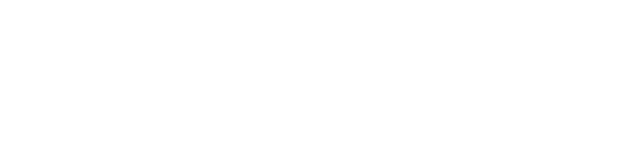
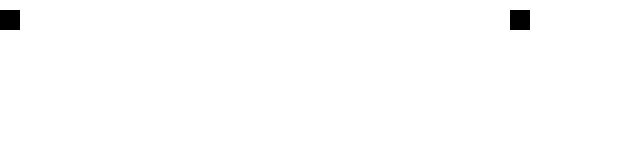
Before and after one commit to nenapisannoe/mmgd24_task1, a website built with Parcel: page index.html in a window 1280 px wide. Shown: the whole page, without its empty margins (0-640 px from the left). Built offline with nearby package versions, Linux system fonts and the light colour scheme.

Commit message:
Update for 2024

```diff
--- a/index.html
+++ b/index.html
@@ -1,7 +1,7 @@
 <!DOCTYPE html>
 <html>
 <head>
-	<title>Ping Pong Test</title>
+	<title>Collision</title>
 	<meta charset="UTF-8" />
   <style>
     * { margin:0; padding:0; }
@@ -12,6 +12,6 @@
 
 <body>
 	<canvas width="100%" height="100%" id='cnvs'></canvas>
-	<script src="./src/index.js"></script>
+	<script src="./src/index.js" type="module"></script>
 </body>
 </html>
--- a/src/index.js
+++ b/src/index.js
@@ -1,6 +1,11 @@
+import Rectangle from "./rectangle";
+
 const canvas = document.getElementById("cnvs");
 
-const gameState = {};
+const gameState = {rects:
+        [new Rectangle(10,10,20,20, 1, 0),
+            new Rectangle(500,10,20,20, -1, 0)]
+};
 
 function queueUpdates(numTicks) {
     for (let i = 0; i < numTicks; i++) {
@@ -16,10 +21,21 @@ function draw(tFrame) {
     context.clearRect(0, 0, canvas.width, canvas.height)
 
     // draw
+    gameState.rects.forEach(r=>{
+        context.beginPath()
+        context.rect(r.x, r.y, r.w, r.h)
+        context.fill()
+    })
+
 }
 
 function update(tick) {
 
+    gameState.rects.forEach(r=>{
+        r.x += r.vx
+        r.y += r.vy
+
+    })
 }
 
 function run(tFrame) {
--- a/src/rectangle.js
+++ b/src/rectangle.js
@@ -1,9 +1,11 @@
 export default class Rectangle {
-    constructor(x, y, w, h) {
+    constructor(x, y, w, h, vx, vy) {
         this.x = x
         this.y = y
         this.w = w
         this.h = h
+        this.vx = vx
+        this.vy = vy
     }
 
     get left() {
```
Also changed, not shown: package.json (+8 -3 lines), 2 other files.
